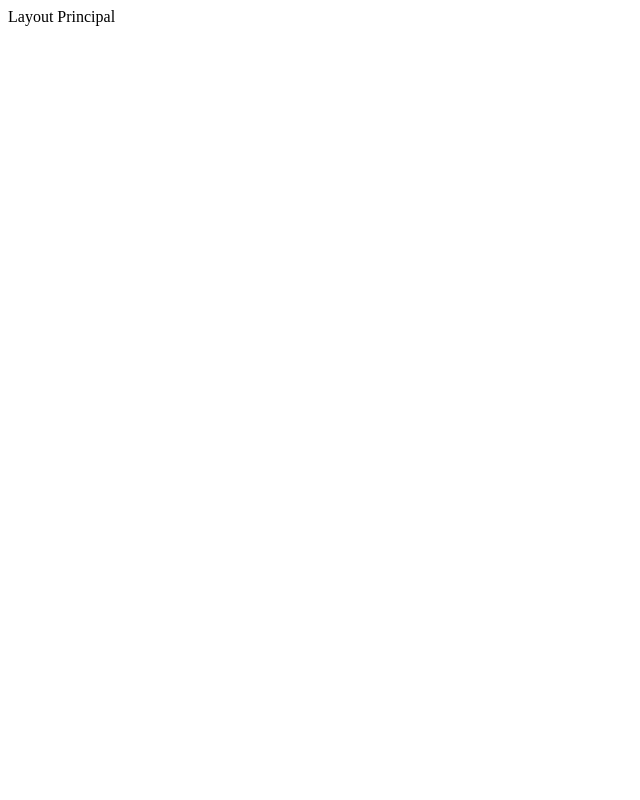
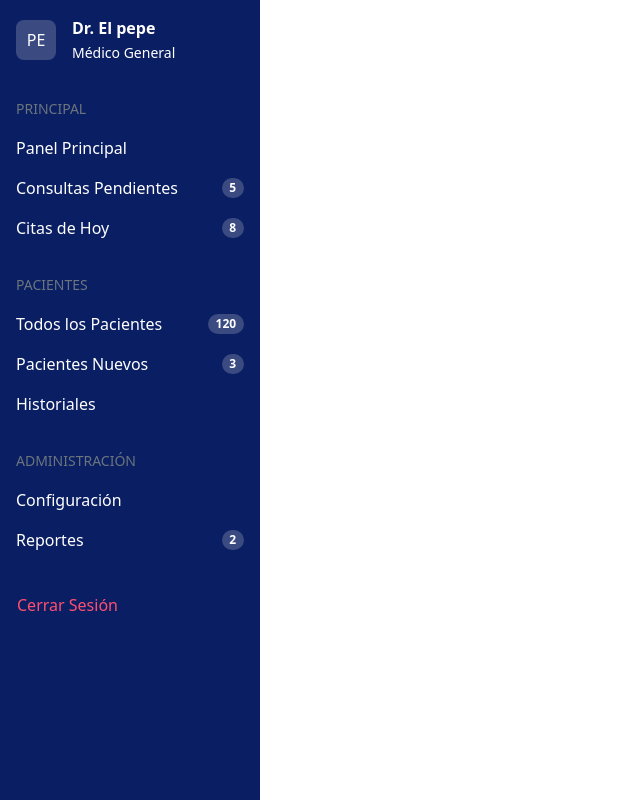
Before and after one commit to No-Country-simulation/C22-27-ft-webapp, a React (Vite) app in the folder client/: page /app in a window 1280 px wide. Shown: the whole page, without its empty margins (0-640 px from the left). Built offline with nearby package versions, Linux system fonts and the light colour scheme.

Commit message:
Creación de SideBar

```diff
--- /dev/null
+++ b/client/src/component/sideBar/SideBar.css
@@ -0,0 +1,51 @@
+/* SideBar.css */
+.sidebar {
+  width: 260px;
+  height: 100vh;
+  position: fixed;
+  background-color: #0a1e63;
+  color: white;
+  overflow-y: auto;
+}
+
+.avatar-container {
+  width: 40px;
+  height: 40px;
+  background: rgba(255, 255, 255, 0.2);
+  border-radius: 8px;
+  display: flex;
+  align-items: center;
+  justify-content: center;
+}
+
+.nav-link {
+  color: white !important;
+  padding: 0.5rem 1rem;
+}
+
+.nav-link:hover {
+  background-color: rgba(255, 255, 255, 0.1);
+  border-radius: 4px;
+}
+
+.nav-link.active {
+  background-color: rgba(255, 255, 255, 0.2);
+  border-radius: 4px;
+}
+
+.badge {
+  background-color: rgba(255, 255, 255, 0.2);
+}
+
+/* Estilos para el btn de cerrar sesión */
+.btn-link {
+  color: #ff4f70 !important;
+  width: 100%;
+  text-align: left;
+  padding: 0.5rem 1rem;
+}
+
+.btn-link:hover {
+  background-color: rgba(255, 79, 112, 0.1);
+  border-radius: 4px;
+}
--- /dev/null
+++ b/client/src/component/sideBar/SideBar.tsx
@@ -0,0 +1,95 @@
+import React from 'react';
+import { NavLink } from 'react-router-dom';
+import 'bootstrap/dist/css/bootstrap.min.css';
+import './SideBar.css';
+
+const Sidebar = () => {
+  return (
+    <div className="sidebar">
+      {/* Perfil */}
+      <div className="p-3">
+        <div className="d-flex align-items-center">
+          <div className="avatar-container">PE</div>
+          <div className="ms-3">
+            <div className="fw-bold">Dr. El pepe</div>
+            <small>Médico General</small>
+          </div>
+        </div>
+      </div>
+
+      {/* nav */}
+      <nav className="mt-3">
+        {/* Principal */}
+        <div className="px-3 mb-2">
+          <small className="text-secondary text-uppercase">Principal</small>
+        </div>
+        <ul className="nav flex-column">
+          <li className="nav-item">
+            <NavLink to="/medico/dashboard" className="nav-link">Panel Principal</NavLink>
+          </li>
+          <li className="nav-item">
+            <NavLink to="/medico/consultas" className="nav-link d-flex justify-content-between">
+              Consultas Pendientes
+              <span className="badge rounded-pill align-self-center">5</span>
+            </NavLink>
+          </li>
+          <li className="nav-item">
+            <NavLink to="/medico/citas" className="nav-link d-flex justify-content-between">
+              Citas de Hoy
+              <span className="badge rounded-pill align-self-center">8</span>
+            </NavLink>
+          </li>
+        </ul>
+
+        {/* Pacientes */}
+        <div className="px-3 mb-2 mt-4">
+          <small className="text-secondary text-uppercase">Pacientes</small>
+        </div>
+        <ul className="nav flex-column">
+          <li className="nav-item">
+            <NavLink to="/medico/pacientes" className="nav-link d-flex justify-content-between">
+              Todos los Pacientes
+              <span className="badge rounded-pill align-self-center">120</span>
+            </NavLink>
+          </li>
+          <li className="nav-item">
+            <NavLink to="/medico/pacientes-nuevos" className="nav-link d-flex justify-content-between">
+              Pacientes Nuevos
+              <span className="badge rounded-pill align-self-center">3</span>
+            </NavLink>
+          </li>
+          <li className="nav-item">
+            <NavLink to="/medico/historial" className="nav-link">Historiales</NavLink>
+          </li>
+        </ul>
+
+        {/* Administración */}
+        <div className="px-3 mb-2 mt-4">
+          <small className="text-secondary text-uppercase">Administración</small>
+        </div>
+        <ul className="nav flex-column">
+          <li className="nav-item">
+            <NavLink to="/medico/configuracion" className="nav-link">Configuración</NavLink>
+          </li>
+          <li className="nav-item">
+            <NavLink to="/medico/reportes" className="nav-link d-flex justify-content-between">
+              Reportes
+              <span className="badge rounded-pill align-self-center">2</span>
+            </NavLink>
+          </li>
+        </ul>
+
+        {/* cerrar sesión */}
+        <div className="mt-4">
+        <button
+          className="btn btn-link w-100 text-decoration-none"
+          onClick={() => {/* lógica para cerrar sesión */}}>
+          Cerrar Sesión
+        </button>
+      </div>
+      </nav>
+    </div>
+  );
+};
+
+export default Sidebar;
--- a/client/src/main.tsx
+++ b/client/src/main.tsx
@@ -1,9 +1,14 @@
 import { StrictMode } from "react";
 import { createRoot } from "react-dom/client";
-import { RouterProvider } from "react-router-dom";
+import { RouterProvider, BrowserRouter  } from "react-router-dom";
 import router from "./routes/route";
+import Sidebar from "./component/sideBar/SideBar";
+
 createRoot(document.getElementById("root")!).render(
   <StrictMode>
+    <BrowserRouter>
+    <Sidebar/>
+    </BrowserRouter>
     <RouterProvider router={router} />
   </StrictMode>
 );
```
